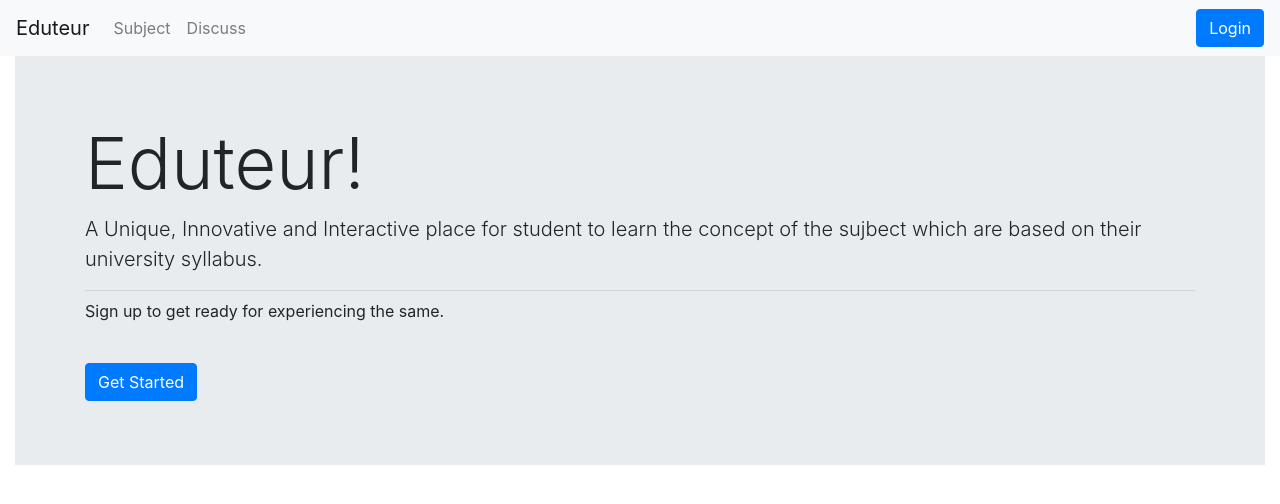
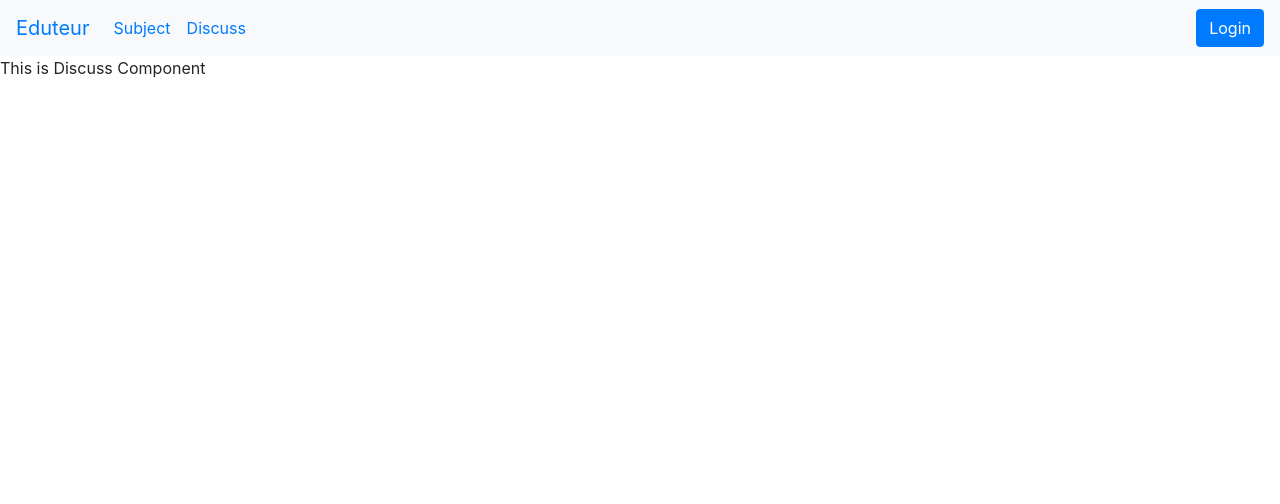
Before and after one commit to jayvr/eduteur, a React (Create React App) app: page /discuss in a window 1280 px wide. Shown: the top 504 px of the page. Built offline with nearby package versions, Linux system fonts and the light colour scheme; no server answers.

Commit message:
Added routes to pages

```diff
--- a/src/App.js
+++ b/src/App.js
@@ -1,14 +1,23 @@
 import './App.css';
+import { BrowserRouter as Router, Route, Switch } from "react-router-dom";
 
+import Subject from "./components/subjectComponent";
+import Discuss from "./components/discussComponent";
 import Header from "./components/headerComponent";
 import Landing from "./components/landingComponent";
 
 function App() {
   return (
-    <div className="App">
-      <Header />
-      <Landing />
-    </div>
+    <Router>
+      <div className="App">
+        <Header />
+        <Switch>
+          <Route exact path="/" component={Landing} />
+          <Route path="/subject" component={Subject} />
+          <Route path="/discuss" component={Discuss} />
+        </Switch>
+      </div>
+    </Router>
   );
 }
 
--- /dev/null
+++ b/src/components/discussComponent.js
@@ -0,0 +1,10 @@
+
+function Discuss() {
+    return (
+        <div className="Discuss">
+            This is Discuss Component
+        </div>
+    );
+}
+
+export default Discuss;
--- a/src/components/headerComponent.js
+++ b/src/components/headerComponent.js
@@ -1,4 +1,4 @@
-import React, { Component, useState } from "react";
+import { useState } from "react";
 import {
   Collapse,
   Navbar,
@@ -21,9 +21,10 @@ import {
   Label,
   Input,
 } from 'reactstrap';
+import { Link } from "react-router-dom"
 import eduteur from "../images/logo.svg";
 
-import {auth} from "./firebase/firebaseConfig.js";
+import { auth } from "../firebase/firebaseconfig";
 
 
 const UserLogged = (props) => {
@@ -103,34 +104,30 @@ const NavHeader = (props) => {
   return (
     <div>
       <Navbar color="light" light expand="md">
-        <NavbarBrand href="/">Eduteur</NavbarBrand>
+        <NavbarBrand><Link to="/">Eduteur</Link></NavbarBrand>
         <NavbarToggler onClick={toggle} />
         <Collapse isOpen={isOpen} navbar>
           <Nav className="mr-auto" navbar>
             <NavItem>
-              <NavLink href="#">Subject</NavLink>
+              <NavLink><Link to="/subject">Subject</Link></NavLink>
             </NavItem>
             <NavItem>
-              <NavLink href="#">Discuss</NavLink>
+              <NavLink><Link to="/discuss">Discuss</Link></NavLink>
             </NavItem>
           </Nav>
           <UserLogin></UserLogin>
         </Collapse>
       </Navbar>
-    </div>
+    </div >
   );
 }
 
-class Header extends Component {
-  constructor(props) {
-    super(props);
-  }
+function Header() {
 
-  render() {
-    return (
-      <NavHeader></NavHeader>
-    );
-  }
+  return (
+    <NavHeader></NavHeader>
+  );
+
 }
 
 export default Header;
--- /dev/null
+++ b/src/components/subjectComponent.js
@@ -0,0 +1,10 @@
+
+function Subject() {
+    return (
+        <div className="Subject">
+            This is Subject Component
+        </div>
+    );
+}
+
+export default Subject;
```
Also changed, not shown: src/components/footerComponent.js (+4 -10 lines), src/components/landingComponent.js (+0 -111 lines), 1 other file (tests, documents, lock files or other folders).
